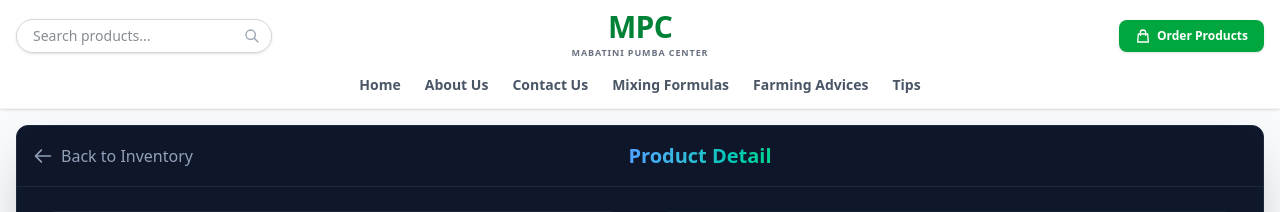
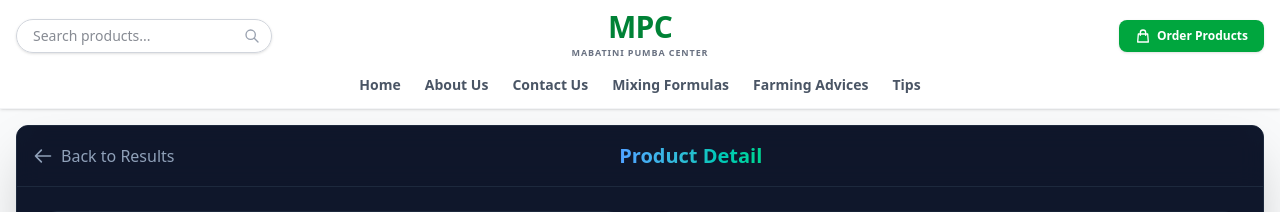
Before and after one commit to jackmattog/mpc_site, a Django app: template apps/core/templates/core/product_detail.html in a window 1280 px wide. Shown: the top 212 px of the page. Run offline with Django 5.2, Linux system fonts and the light colour scheme; the template is opened without the code that fills it: values that come from a table or form of the project are taken from there, others are empty; data comes from the database, SQL or seed files in the repository; style sheets or scripts are compiled from the project's sources.

Commit message:
add proper back info

```diff
--- a/apps/core/templates/core/product_detail.html
+++ b/apps/core/templates/core/product_detail.html
@@ -11,7 +11,7 @@
             <svg class="w-5 h-5 transform group-hover:-translate-x-1 transition-transform" fill="none" stroke="currentColor" viewBox="0 0 24 24">
                 <path stroke-linecap="round" stroke-linejoin="round" stroke-width="2" d="M10 19l-7-7m0 0l7-7m-7 7h18"></path>
             </svg>
-            <span>Back to Inventory</span>
+            <span>Back to Results</span>
         </button>
         <h1 class="text-xl font-bold text-transparent bg-clip-text bg-linear-to-r from-blue-400 to-emerald-400">
             Product Detail
```
